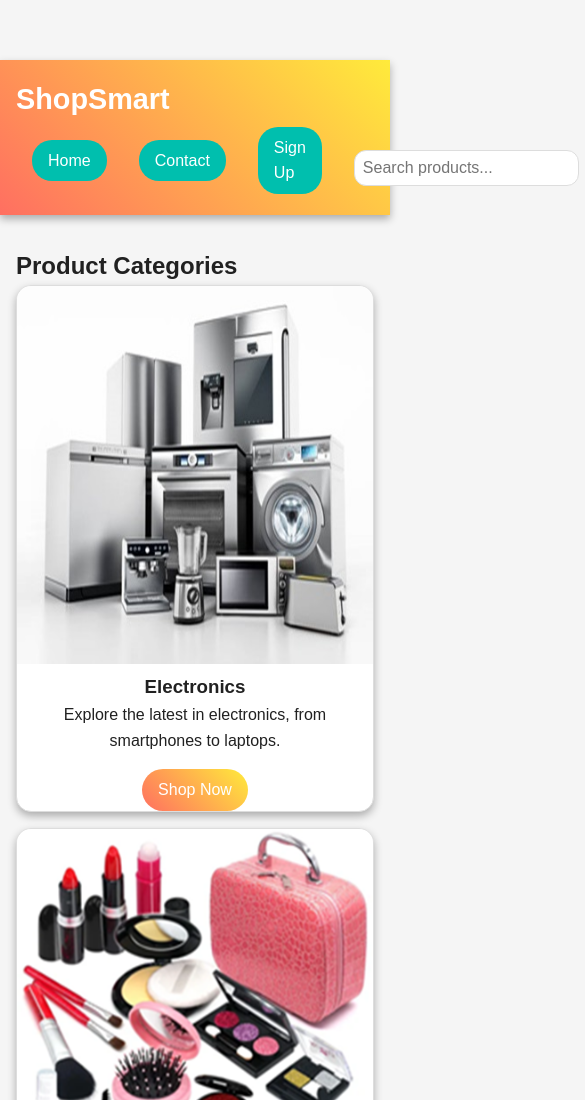
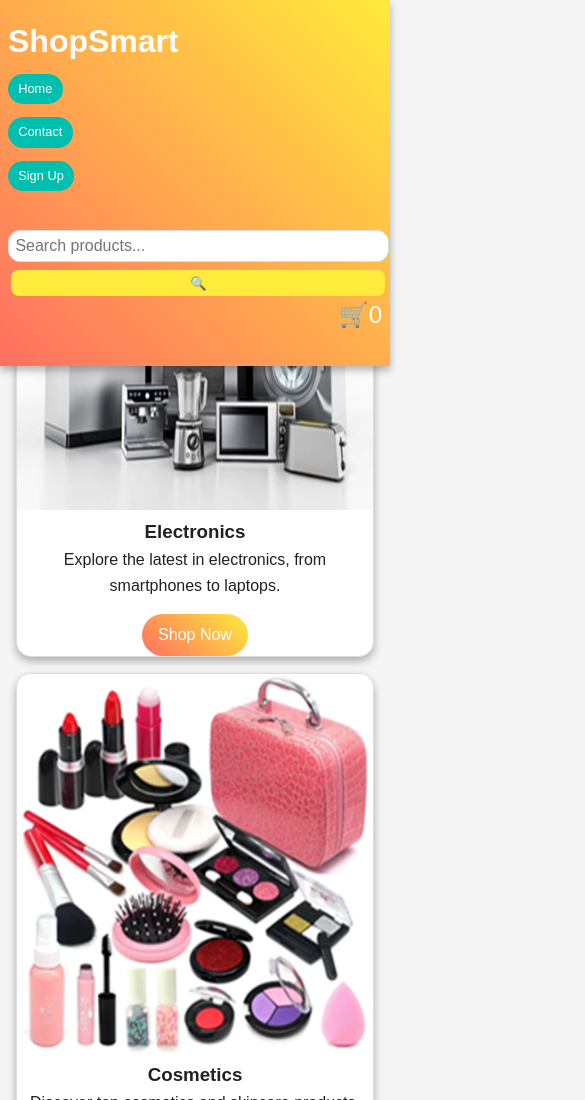
Before and after one commit to Lakshjagtap/e-commercewebsite, a plain HTML site: page index.html in a window 390 px wide. Shown: the top 1100 px of the page, 585 px wide, since content can reach past the window. Drawn offline with Linux system fonts and the light colour scheme.

Commit message:
first commit

```diff
--- a/index.html
+++ b/index.html
@@ -12,11 +12,15 @@
 <body>
     <header>
         <div class="header-content">
-            <h1>ShopSmart</h1>
-            <nav>
-                <a href="index.html" aria-label="Home">Home</a>
-                <a href="contact.html" aria-label="Contact">Contact</a>
-                <a href="#signup-form" id="sign-up-btn" aria-label="Sign Up">Sign Up</a>
+            <div class="header-left">
+                <h1>ShopSmart</h1>
+                <nav>
+                    <a href="index.html" aria-label="Home">Home</a>
+                    <a href="contact.html" aria-label="Contact">Contact</a>
+                    <a href="#signup-form" id="sign-up-btn" aria-label="Sign Up">Sign Up</a>
+                </nav>
+            </div>
+            <div class="header-right">
                 <form class="search-form" action="/search" method="get">
                     <input type="text" name="search" placeholder="Search products..." aria-label="Search products">
                     <button type="submit" aria-label="Search">🔍</button>
@@ -24,7 +28,7 @@
                 <div class="cart-container">
                     <a href="cart.html" class="cart-icon" aria-label="Cart">🛒<span id="cart-count">0</span></a>
                 </div>
-            </nav>
+            </div>
         </div>
     </header>
 
--- a/styles.css
+++ b/styles.css
@@ -36,32 +36,88 @@ body {
 
 /* Header styles */
 header {
-    position: sticky; /* Standard syntax */
+    position: fixed; /* Fixed position */
     top: 0; /* Stick to the top */
+    left: 0; /* Align to the left */
     width: 100%; /* Full width */
     background: linear-gradient(45deg, var(--primary-color), var(--secondary-color));
     color: #fff;
     padding: 1em 0;
     z-index: 1000; /* Ensure it stays above other content */
     box-shadow: 0 4px 8px var(--shadow-color); /* Enhanced shadow for header */
+    transition: top 0.3s; /* Smooth transition for sticky effect */
 }
 
 .header-content {
     display: flex;
-    justify-content: space-between;
+    justify-content: space-between; /* Default space-between on larger screens */
     align-items: center;
     max-width: 1200px;
     margin: 0 auto;
     padding: 0 1em;
 }
 
-header h1 {
-    font-size: 1.8em;
+/* Header elements alignment */
+.header-left {
+    display: flex;
+    align-items: center;
+    flex: 1;
 }
 
+.header-right {
+    display: flex;
+    align-items: center;
+    flex: 1;
+    justify-content: flex-end; /* Align right content to the right */
+}
+
+/* Adjustments for small screens */
+@media (max-width: 768px) {
+    .header-content {
+        flex-direction: column; /* Stack header content vertically */
+        align-items: flex-start; /* Align items to start */
+    }
+
+    .header-left, .header-right {
+        width: 100%; /* Full width for left and right sections */
+        justify-content: space-between; /* Space between items */
+        margin-bottom: 1em; /* Space between left and right sections */
+    }
+
+    .header-right {
+        justify-content: flex-end; /* Align right section items to the right */
+    }
+
+    .search-form {
+        width: 100%; /* Full width for search form */
+    }
+}
+
+@media (max-width: 480px) {
+    .header-content {
+        padding: 0 0.5em; /* Reduce padding on very small screens */
+    }
+
+    .header-left, .header-right {
+        flex-direction: column; /* Stack items vertically */
+        align-items: flex-start; /* Align items to start */
+    }
+
+    .search-form {
+        margin-top: 0.5em; /* Adjust margin on small screens */
+    }
+
+    .header-right {
+        align-items: flex-end; /* Align items to the end of the section */
+    }
+}
+
+/* Navigation styles */
 nav {
     display: flex;
     align-items: center;
+    justify-content: space-between; /* Space between items if needed */
+    flex-wrap: wrap; /* Allow wrapping on smaller screens */
 }
 
 nav a {
@@ -81,11 +137,33 @@ nav a:hover {
     box-shadow: 0 4px 10px var(--shadow-color);
 }
 
-/* Search form styles */
+/* Responsive Navigation styles */
+@media (max-width: 768px) {
+    nav {
+        flex-direction: column; /* Stack nav items vertically */
+        align-items: flex-start; /* Align items to start */
+    }
+
+    nav a {
+        margin: 0.5em 0; /* Space between items when stacked */
+        font-size: 0.9em; /* Adjust font size for better fit */
+    }
+}
+
+@media (max-width: 480px) {
+    nav a {
+        margin: 0.5em 0; /* Maintain space between stacked items */
+        font-size: 0.8em; /* Further reduce font size for very small screens */
+        padding: 0.4em 0.8em; /* Adjust padding for a better fit */
+    }
+}
+
+/* Search Form styles */
 .search-form {
     display: flex;
     align-items: center;
     margin: 0 1em;
+    flex-wrap: wrap; /* Allow wrapping on smaller screens */
 }
 
 .search-form input {
@@ -113,6 +191,37 @@ nav a:hover {
     box-shadow: 0 4px 10px var(--shadow-color);
 }
 
+/* Responsive Search Form styles */
+@media (max-width: 768px) {
+    .search-form {
+        flex-direction: column; /* Stack input and button vertically */
+        margin: 0; /* Remove side margins */
+        width: 100%; /* Full width for better fit */
+    }
+
+    .search-form input {
+        width: calc(100% - 0.5em); /* Full width with some margin */
+        margin-right: 0; /* Remove margin-right */
+        margin-bottom: 0.5em; /* Space between input and button */
+    }
+
+    .search-form button {
+        width: 100%; /* Full width for the button */
+        margin: 0; /* Remove margin */
+    }
+}
+
+@media (max-width: 480px) {
+    .search-form input {
+        padding: 0.4em; /* Adjust padding for small screens */
+    }
+
+    .search-form button {
+        padding: 0.4em; /* Adjust padding for small screens */
+    }
+}
+
+/* Cart styles */
 .cart-container {
     position: relative;
 }
```
Also changed, not shown: package-lock.json (added).
